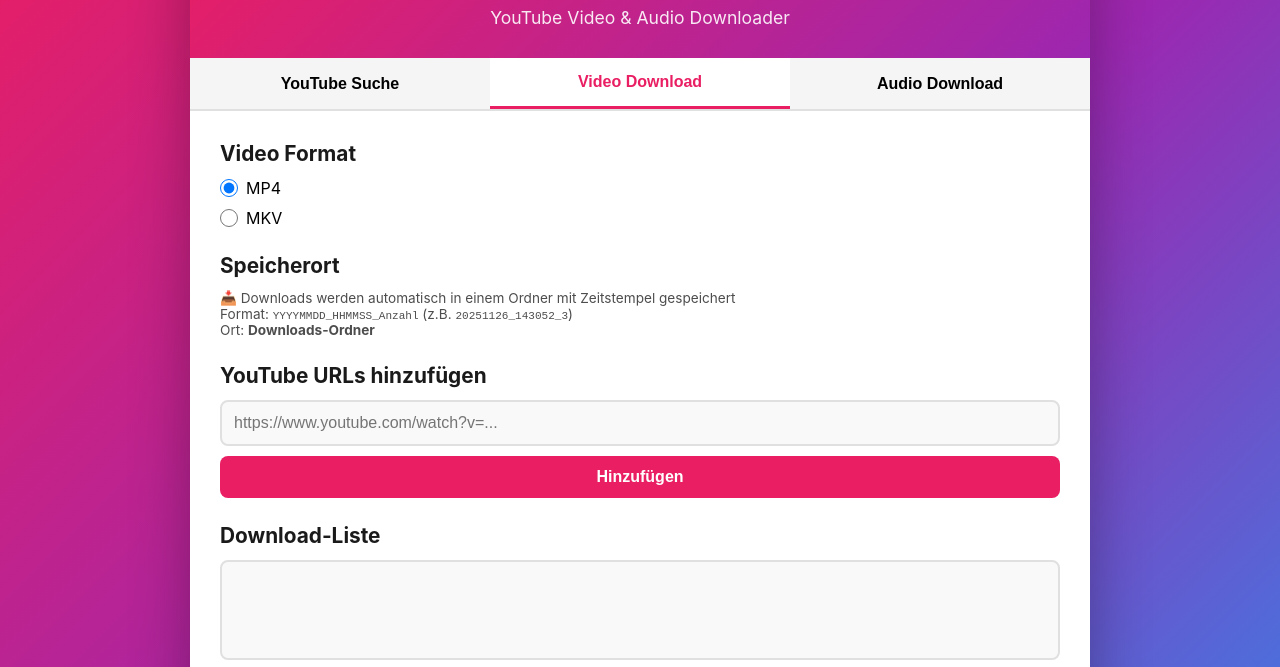
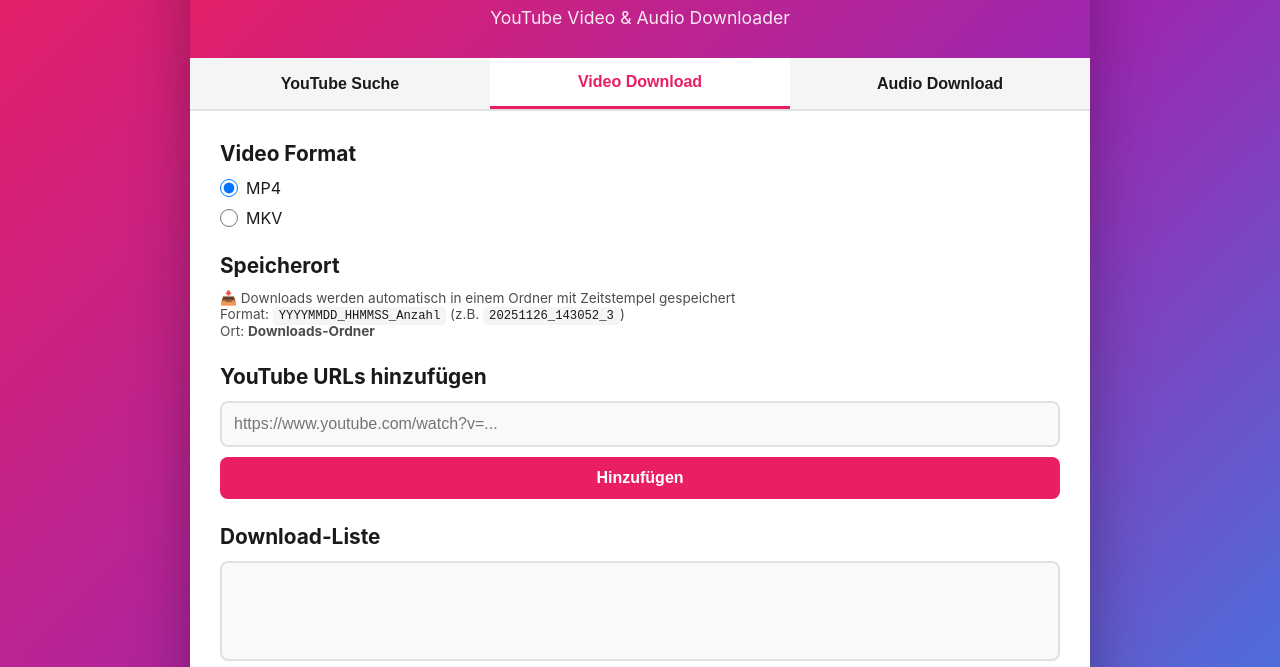
Before and after one commit to B3Crazy/MediathekManagement-Tool, a plain HTML site: page frontend/index.html in a window 1280 px wide. Both pictures are taken after a click on the button "Video Download". Shown: the part 102-769 px from the top of the page. Drawn offline with Linux system fonts and the light colour scheme; no server answers.

Commit message:
Update style.css

```diff
--- a/frontend/style.css
+++ b/frontend/style.css
@@ -52,10 +52,12 @@
     font-size: 1em;
     font-weight: 600;
     transition: all 0.3s ease;
+    color: var(--color-text-primary);
 }
 
 .tab-button:hover {
     background: var(--color-bg-hover);
+    color: var(--color-text-primary);
 }
 
 .tab-button.active {
@@ -94,6 +96,7 @@
     gap: 8px;
     cursor: pointer;
     font-size: 1em;
+    color: var(--color-text-primary);
 }
 
 .radio-group input[type="radio"] {
@@ -172,6 +175,15 @@
     font-size: 0.85em;
     color: var(--color-text-secondary);
     margin-top: 5px;
+}
+
+code {
+    background: var(--color-bg-section);
+    color: var(--color-text-primary);
+    padding: 2px 6px;
+    border-radius: 4px;
+    font-family: 'Courier New', Courier, monospace;
+    font-size: 0.9em;
 }
 
 .url-input-group {
```
